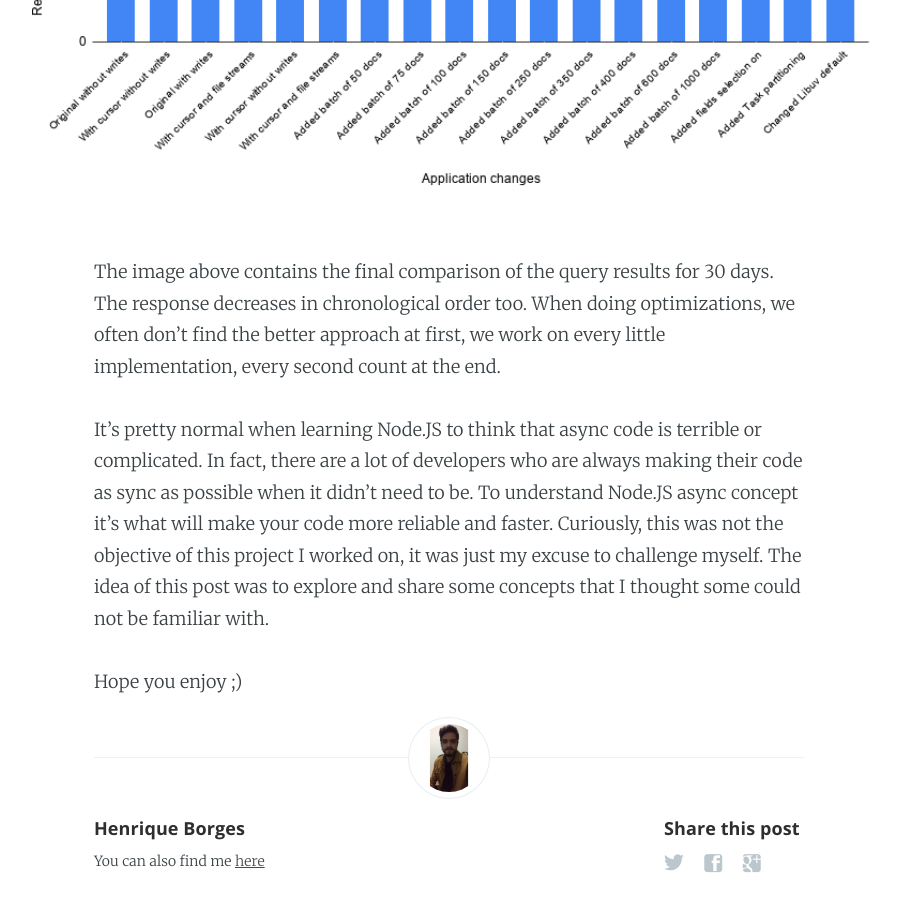
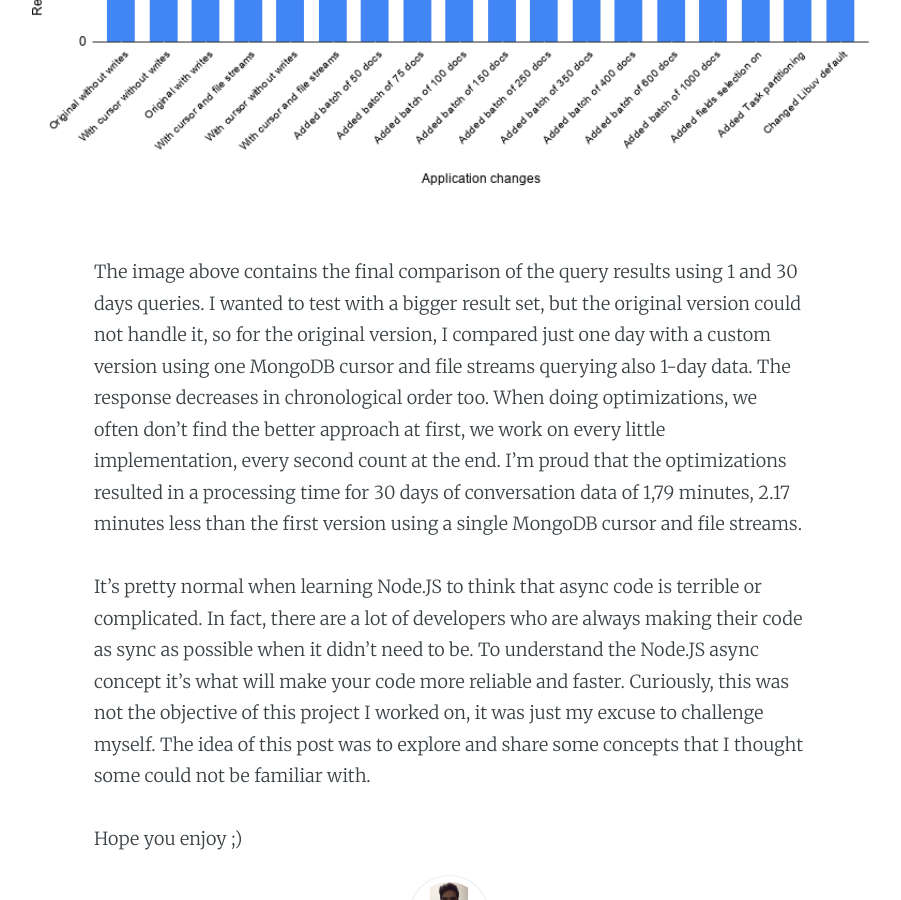
Before and after one commit to HenriqueLBorges/henriquelborges.github.io, a Jekyll site: the page built from _posts/2021-01-11-nodejs-optimizing-io-with-streams.markdown, in a window 1280 px wide and 900 px high, scrolled down 9063 px. Shown: the whole window, without its empty margins (191-1092 px from the left). Built offline with Jekyll 4.4.1, drawn with Linux system fonts in a browser that asks for light colours; some of the changed text lies outside the part shown.

Commit message:
minor fixes on the last post

```diff
--- a/_posts/2021-01-11-optimizing-io-with-nodejs-streams.markdown
+++ b/_posts/2021-01-11-nodejs-optimizing-io-with-streams.markdown
@@ -112,8 +112,8 @@ This was the last tunning I did in my project and it actually helped a lot. It's
 
 <img src="{{'/assets/images/posts/2021-01-11-optimizing-io-with-nodejs-streams/Response time over the tests.png' | relative_url}}" alt="Response time over the tests.png">
 
-The image above contains the final comparison of the query results for 30 days. The response decreases in chronological order too. When doing optimizations, we often don't find the better approach at first, we work on every little implementation, every second count at the end.
+The image above contains the final comparison of the query results using 1 and 30 days queries. I wanted to test with a bigger result set, but the original version could not handle it, so for the original version, I compared just one day with a custom version using one MongoDB cursor and file streams querying also 1-day data. The response decreases in chronological order too. When doing optimizations, we often don't find the better approach at first, we work on every little implementation, every second count at the end. I'm proud that the optimizations resulted in a processing time for 30 days of conversation data of 1,79 minutes, 2.17 minutes less than the first version using a single MongoDB cursor and file streams.
 
-It's pretty normal when learning Node.JS to think that async code is terrible or complicated. In fact, there are a lot of developers who are always making their code as sync as possible when it didn't need to be. To understand Node.JS async concept it's what will make your code more reliable and faster. Curiously, this was not the objective of this project I worked on, it was just my excuse to challenge myself. The idea of this post was to explore and share some concepts that I thought some could not be familiar with.
+It's pretty normal when learning Node.JS to think that async code is terrible or complicated. In fact, there are a lot of developers who are always making their code as sync as possible when it didn't need to be. To understand the Node.JS async concept it's what will make your code more reliable and faster. Curiously, this was not the objective of this project I worked on, it was just my excuse to challenge myself. The idea of this post was to explore and share some concepts that I thought some could not be familiar with.
 
 Hope you enjoy ;)
```
Also changed, not shown: other parts of _posts/2021-01-11-nodejs-optimizing-io-with-streams.markdown (+1 -1 lines).
